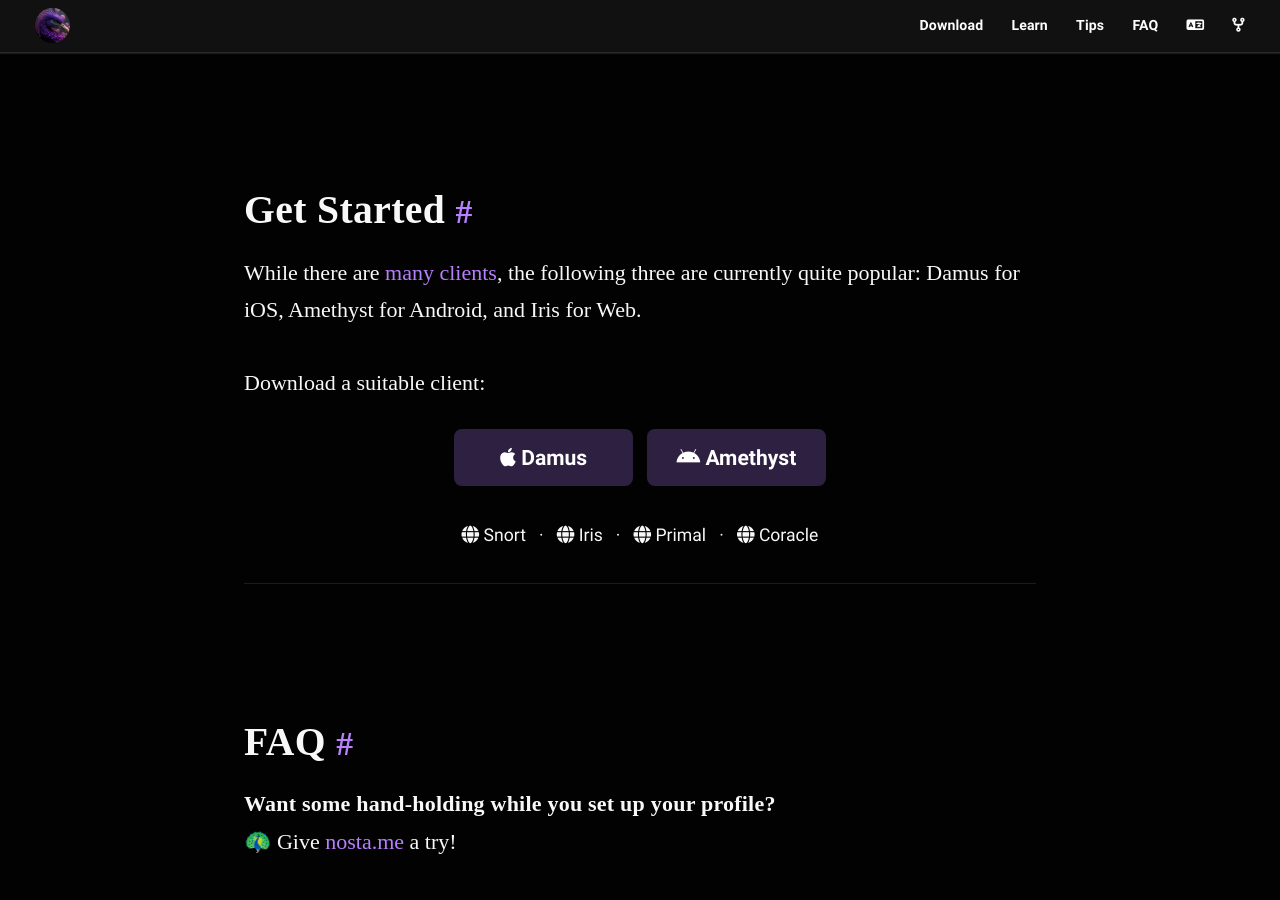
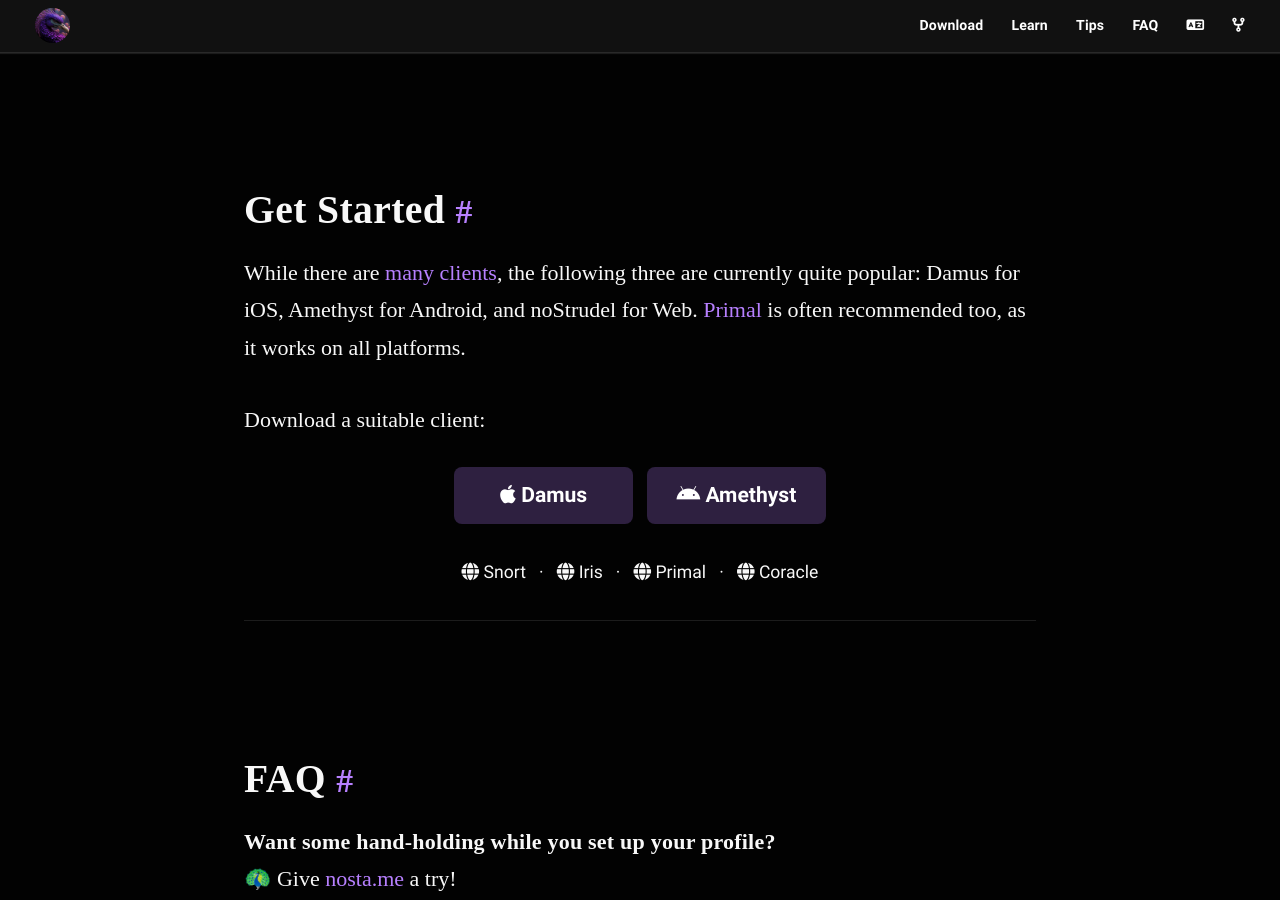
Before and after one commit to nostr-resources/nostr-resources.github.io, a Jekyll site: the page built from index.md, in a window 1280 px wide and 900 px high, scrolled down 1740 px. Built offline with Jekyll 4.4.1, drawn with Linux system fonts in a browser that asks for light colours; some web fonts are replaced.

Commit message:
feat(clients): add Primal

```diff
--- a/index.md
+++ b/index.md
@@ -56,7 +56,10 @@ It is free as in freedom and puts the user in control.
 
 # Get Started
 
-While there are [many clients](#clients), the following three are currently quite popular: Damus for iOS, Amethyst for Android, and Iris for Web.
+While there are [many clients](#clients), the following three are currently
+quite popular: Damus for iOS, Amethyst for Android, and noStrudel for Web.
+[Primal](https://primal.net/) is often recommended too, as it works on all
+platforms.
 
 Download a suitable client:
 
```
